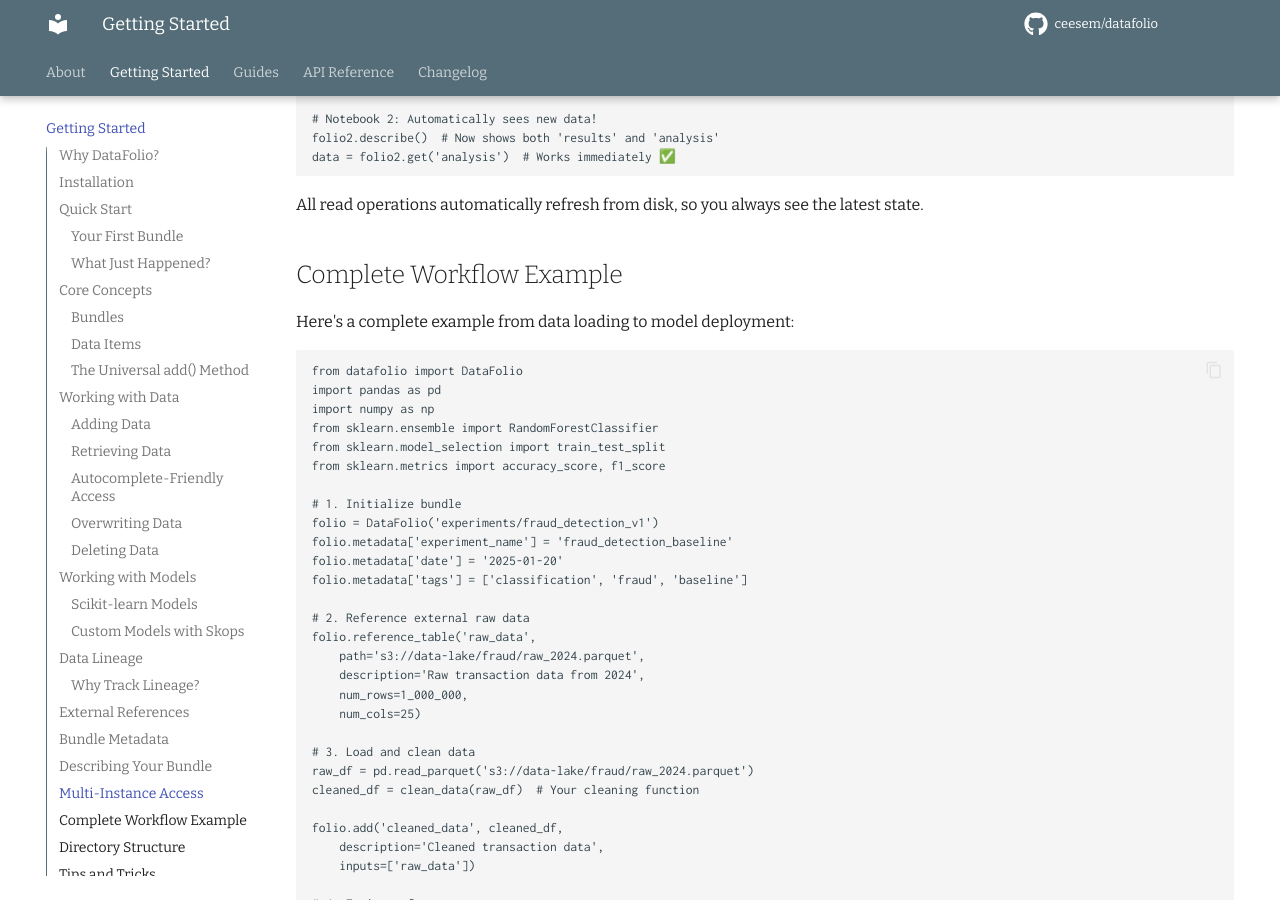
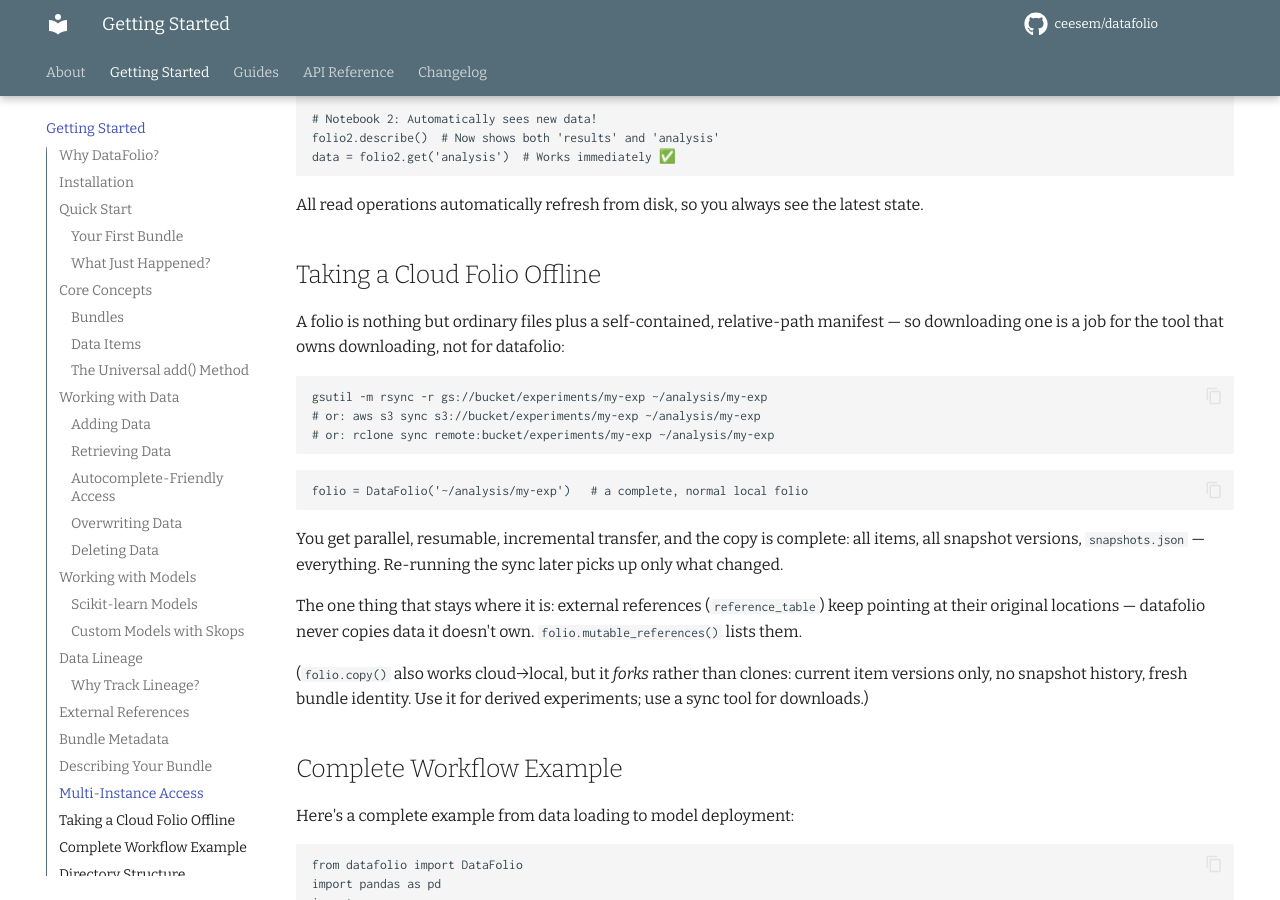
Before and after one commit to ceesem/datafolio, an MkDocs documentation site: the page built from docs/guides/getting-started.md, in a window 1280 px wide and 900 px high, scrolled down 10894 px. Built offline with MkDocs 1.6.1 and Material for MkDocs 9.7.7, drawn with Linux system fonts in a browser that asks for light colours; comment, search, counter and statistics services are not loaded.

Commit message:
Document taking a folio offline; make copy()'s fork semantics explicit
The download story was an undocumented consequence of the format: a
folio is plain files with a relative-path manifest, so any file-sync
tool (gsutil rsync / aws s3 sync / rclone) produces a complete, working
local folio — snapshots and all. New "Taking a Cloud Folio Offline"
section in getting-started says exactly that (offload the transfer to
the tool that owns transfers), notes that external references keep
pointing at their original locations by design, and contrasts with
copy().

copy()'s docstring now states plainly that it forks (current versions
only, no snapshot history, fresh identity) rather than clones, and
points mirror/download use at sync tools.

Co-Authored-By: Claude Fable 5 <noreply@anthropic.com>

````diff
--- a/docs/guides/getting-started.md
+++ b/docs/guides/getting-started.md
@@ -547,6 +547,34 @@ data = folio2.get('analysis')  # Works immediately ✅
 
 All read operations automatically refresh from disk, so you always see the latest state.
 
+## Taking a Cloud Folio Offline
+
+A folio is nothing but ordinary files plus a self-contained, relative-path
+manifest — so downloading one is a job for the tool that owns downloading,
+not for datafolio:
+
+```bash
+gsutil -m rsync -r gs://bucket/experiments/my-exp ~/analysis/my-exp
+# or: aws s3 sync s3://bucket/experiments/my-exp ~/analysis/my-exp
+# or: rclone sync remote:bucket/experiments/my-exp ~/analysis/my-exp
+```
+
+```python
+folio = DataFolio('~/analysis/my-exp')   # a complete, normal local folio
+```
+
+You get parallel, resumable, incremental transfer, and the copy is complete:
+all items, all snapshot versions, `snapshots.json` — everything. Re-running
+the sync later picks up only what changed.
+
+The one thing that stays where it is: external references
+(`reference_table`) keep pointing at their original locations — datafolio
+never copies data it doesn't own. `folio.mutable_references()` lists them.
+
+(`folio.copy()` also works cloud→local, but it *forks* rather than clones:
+current item versions only, no snapshot history, fresh bundle identity. Use
+it for derived experiments; use a sync tool for downloads.)
+
 ## Complete Workflow Example
 
 Here's a complete example from data loading to model deployment:
````
Also changed, not shown: docs/guides/index.md (+1 -0 lines), 1 other file.
